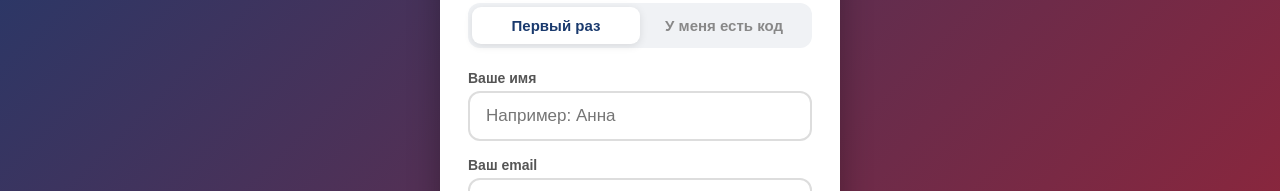
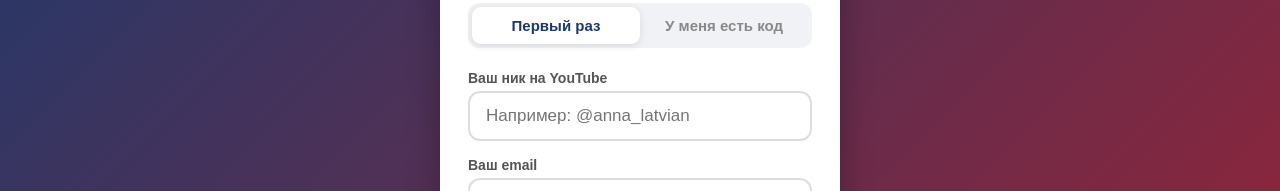
Before and after one commit to rikusorsi-dot/latvian-trainer, a plain HTML site: page index.html in a window 1280 px wide. Shown: the part 302-493 px from the top of the page. Drawn offline with nearby package versions, Linux system fonts and the light colour scheme.

Commit message:
Add files via upload

```diff
--- a/index.html
+++ b/index.html
@@ -177,8 +177,8 @@
 
     <!-- ── РЕГИСТРАЦИЯ ── -->
     <div id="tab-register">
-        <label for="reg-name">Ваше имя</label>
-        <input type="text" id="reg-name" placeholder="Например: Анна" autocomplete="name">
+        <label for="reg-name">Ваш ник на YouTube</label>
+        <input type="text" id="reg-name" placeholder="Например: @anna_latvian" autocomplete="name">
 
         <label for="reg-email">Ваш email</label>
         <input type="email" id="reg-email" placeholder="anna@mail.com">
@@ -193,8 +193,8 @@
 
     <!-- ── ВХОД ── -->
     <div id="tab-login" style="display:none">
-        <label for="login-name">Ваше имя</label>
-        <input type="text" id="login-name" placeholder="Например: Анна" autocomplete="name">
+        <label for="login-name">Ваш ник на YouTube</label>
+        <input type="text" id="login-name" placeholder="Например: @anna_latvian" autocomplete="name">
 
         <label for="login-code">Ваш код (4 цифры)</label>
         <input type="tel" id="login-code" placeholder="0000" maxlength="4" inputmode="numeric">
```
